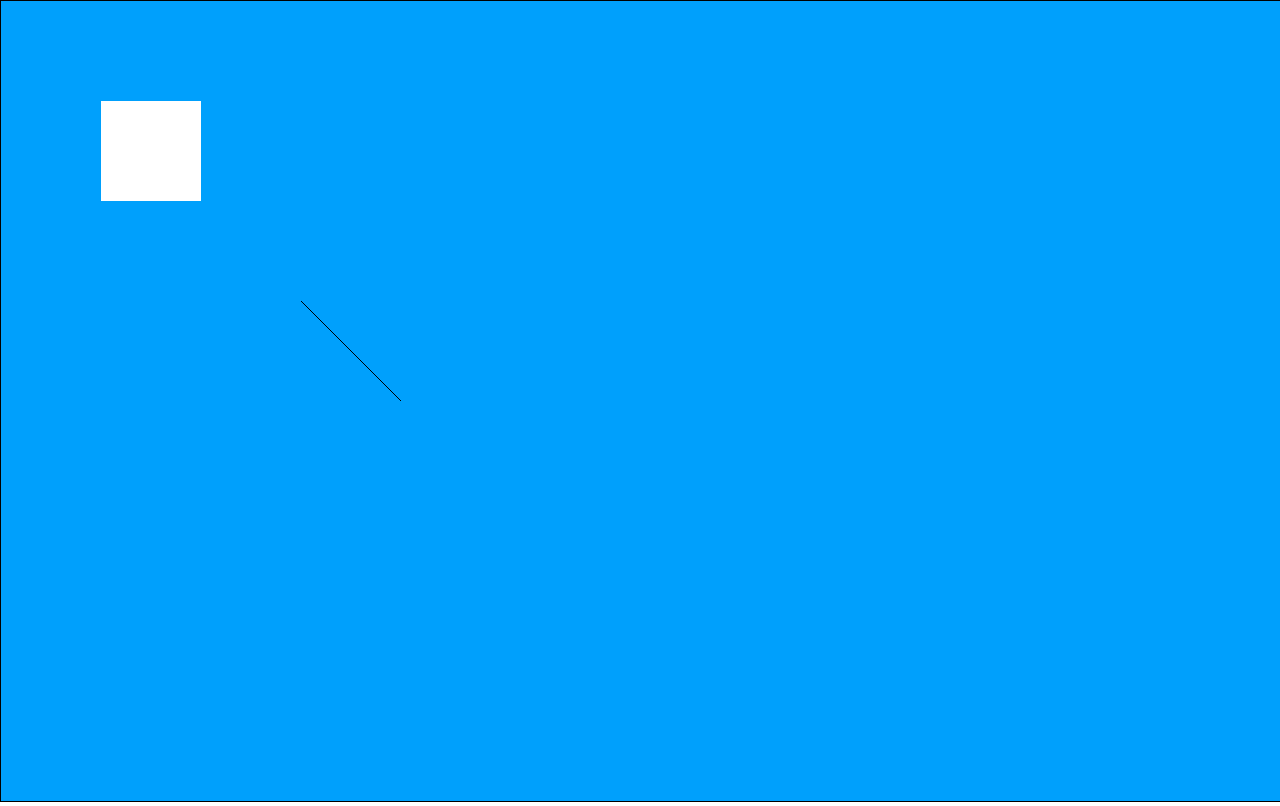
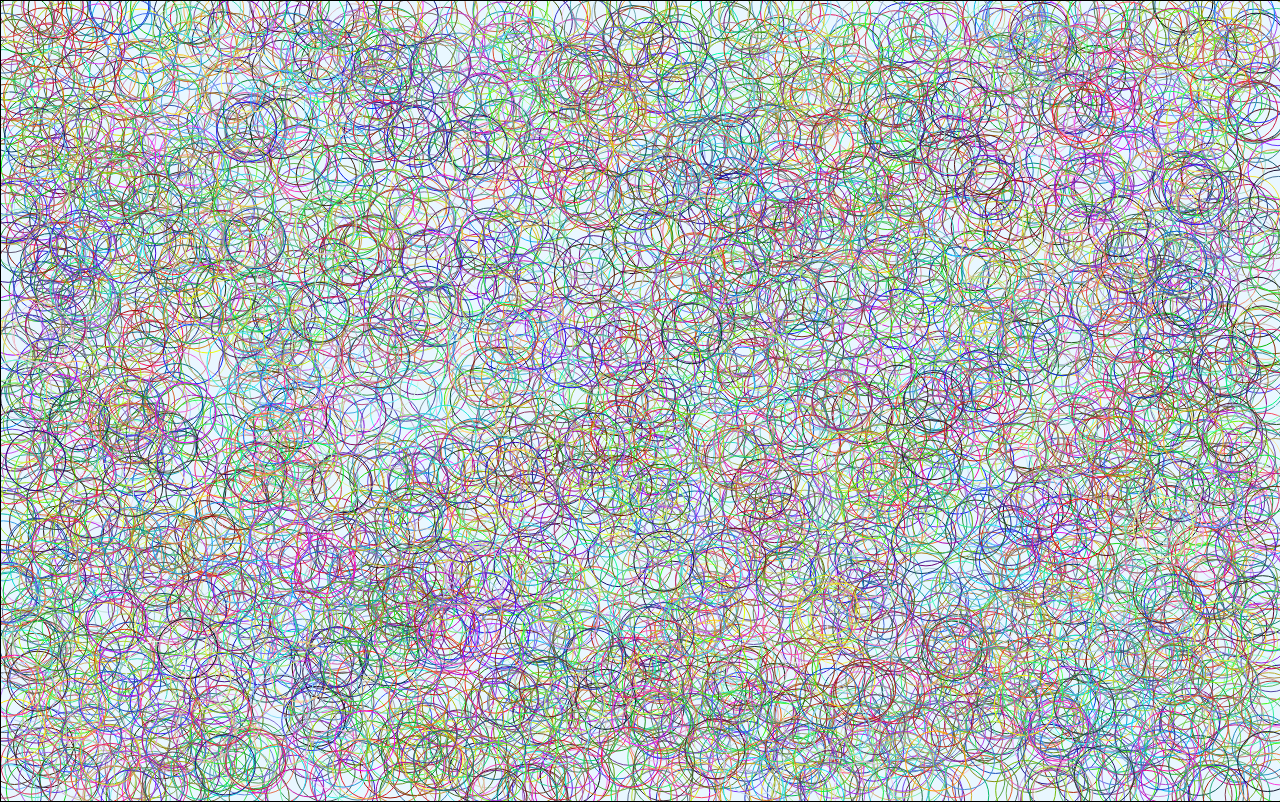
Before and after one commit to vmanav/The-Marauders-Canvas, a plain HTML site: page canvasBasics/index.html in a window 1280 px wide. Drawn offline with nearby package versions, Linux system fonts and the light colour scheme.

Commit message:
Basics, HTML5 Canvas

```diff
--- /dev/null
+++ b/canvasBasics/canvas.js
@@ -0,0 +1,45 @@
+var canvas = document.querySelector('canvas');
+canvas.width = window.innerWidth;
+canvas.height = window.innerHeight;
+
+// c -> context
+var c = canvas.getContext('2d');
+
+// Rectangles
+// // c.fillRect(x, y, width, height); of the rectangle
+// c.fillStyle = 'rgba(255, 0, 0, 0.5)';
+// c.fillRect(100, 100, 100, 100);
+// c.fillStyle = 'rgba(0,255, 0, 0.5)';
+// c.fillRect(400, 100, 100, 100);
+// c.fillStyle = 'rgba(0, 0, 255, 0.5)';
+// c.fillRect(300, 300, 100, 100);
+
+// // Line
+// c.beginPath();
+// c.moveTo(50, 300);
+// c.lineTo(300, 100);
+// c.lineTo(400, 200);
+// c.strokeStyle = "red";
+// c.stroke();
+
+// // Arcs
+// c.beginPath();
+// c.arc(300, 300, 30, 0, 2 * Math.PI, false);
+// c.strokeStyle = 'darkgreen';
+// c.stroke();
+
+// Creating multiple cicrcles using a for loop
+for (let i = 0; i < 5000; i++) {
+
+    // Math.random() returns any random value form 0 to 1
+    var x = Math.random() * window.innerWidth;
+    var y = Math.random()* window.innerHeight;
+    var r = Math.random()* 255;
+    var b = Math.random()* 255;
+    var g = Math.random()* 255;
+    c.beginPath();
+    c.arc(x, y, 30, 0, 2 * Math.PI, false);
+    // c.strokeStyle = 'darkgreen';
+    c.strokeStyle = `rgb(${r}, ${b} ,${g})`
+    c.stroke();
+}
--- a/onlyFrontend/index.html
+++ b/canvasBasics/index.html
@@ -5,15 +5,16 @@
     <meta charset="UTF-8">
     <meta name="viewport" content="width=device-width, initial-scale=1.0">
     <meta http-equiv="X-UA-Compatible" content="ie=edge">
-    <title>canvasProject</title>
+    <title>canvasBasics</title>
     <link rel="stylesheet" href="style.css">
 
     <script src="https://code.jquery.com/jquery-3.4.1.js"></script>
-    <script src="script.js"></script>
 </head>
 
 <body>
     <canvas></canvas>
+
+    <script src="canvas.js"></script>
 </body>
 
 </html>
--- a/onlyFrontend/script.js
+++ b/canvasBasics/script.js
@@ -40,7 +40,7 @@ $(() => {
     // }
 
     c.beginPath()
-    c.moveTo(400,400)
+    c.moveTo(0,0)
     c.lineTo(300,300)
     c.stroke()
 
--- /dev/null
+++ b/canvasBasics/style.css
@@ -0,0 +1,12 @@
+body {
+    /* overflow: hidden; */
+
+    margin: 0;
+    /* overflow: hidden; */
+}
+
+canvas {
+    border: 1px solid #000000;
+    background-color: #e9f7ff;
+    /* setting up the height and wdht through javascript */
+}
--- a/onlyFrontend/style.css
+++ /dev/null
@@ -1,11 +0,0 @@
-body {
-    margin: 0;
-    /*   overflow: hidden; */
-}
-
-canvas {
-    border: 1px solid black;
-    background-color: #00a0fc;
-    height: 100vh;
-    width: 100vw;
-}
```
